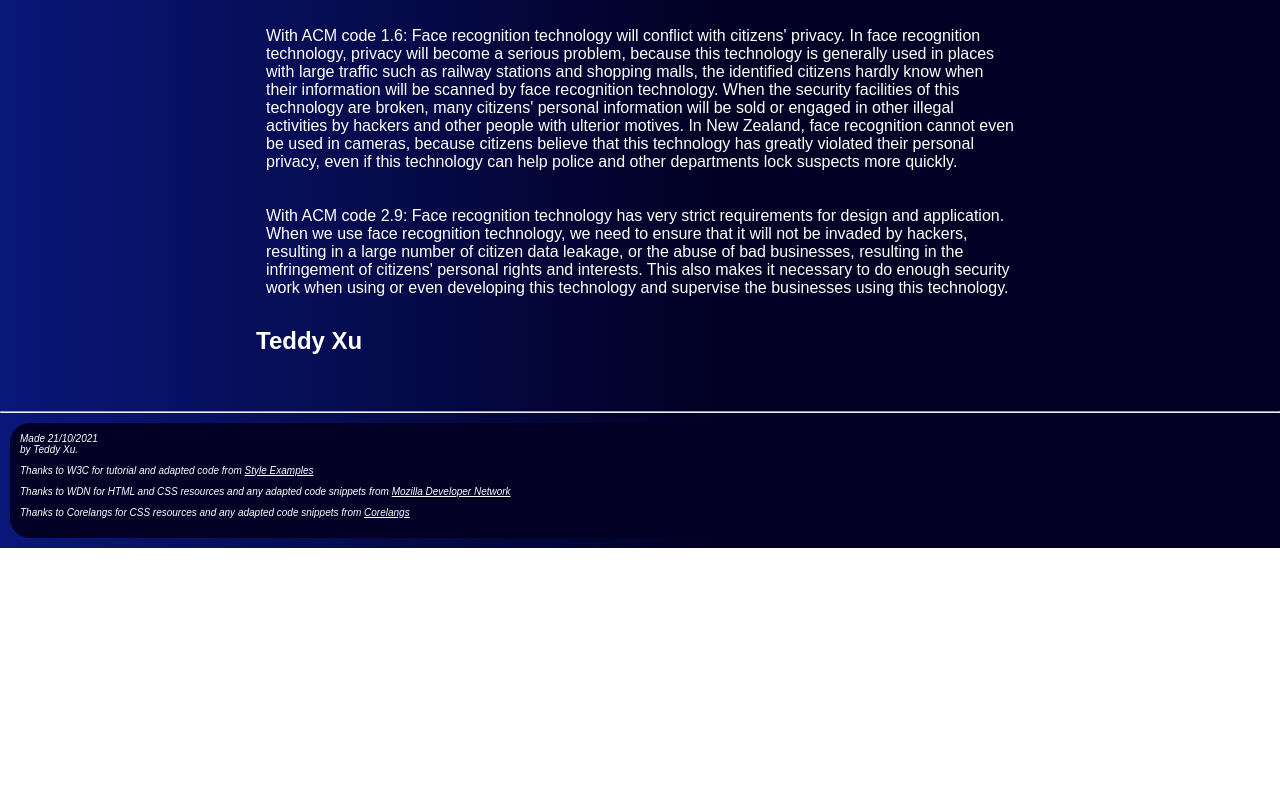
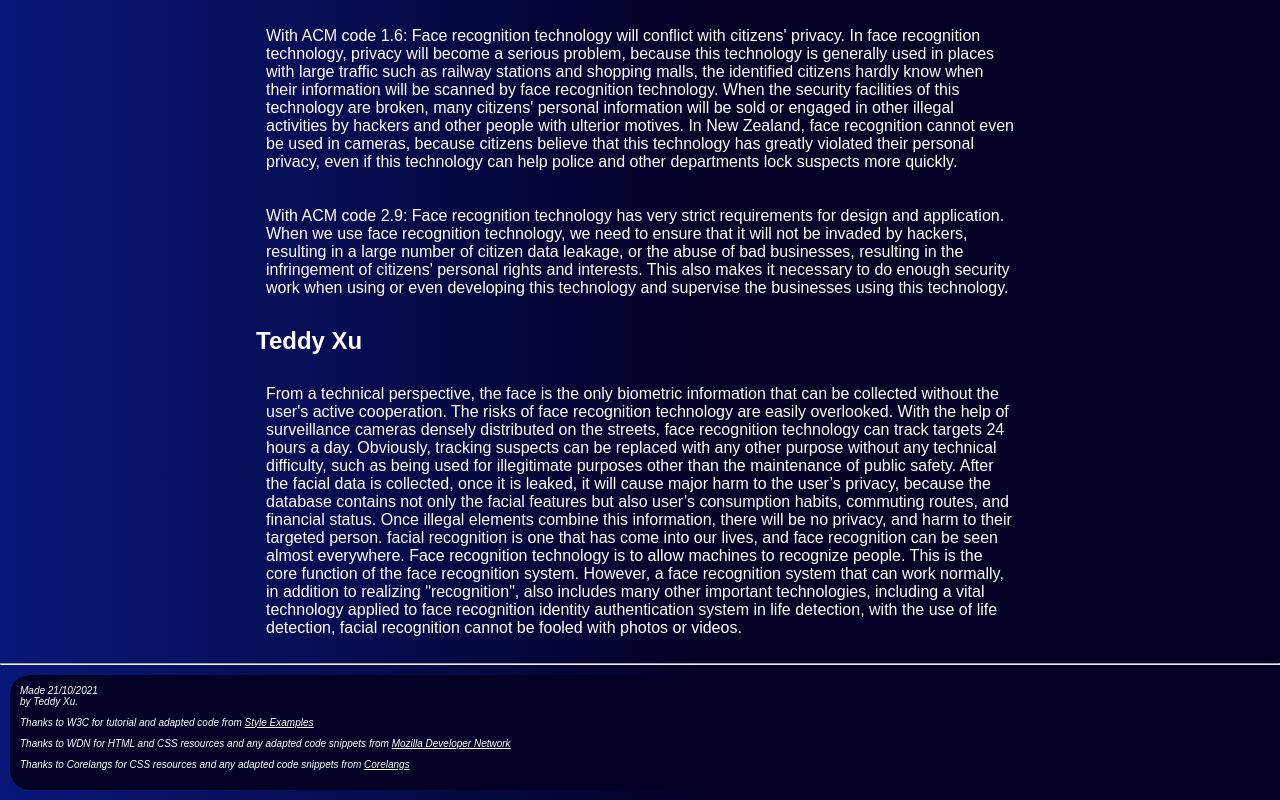
Before and after one commit to Patrick-Ear/COMP501-Group-13, a plain HTML site: page misc/ethics.html in a window 1280 px wide. Shown: the part 1051-1851 px from the top of the page. Before the commit the page ends 1599 px from the top, so only its background shows below. Drawn offline with Linux system fonts and the light colour scheme.

Commit message:
Update ethics.html

```diff
--- a/misc/ethics.html
+++ b/misc/ethics.html
@@ -145,8 +145,12 @@
         </p>
 
 		<h2>Teddy Xu</h2>
-		<p class='text'>
-		</p>
+        <p class='text'>
+            From a technical perspective, the face is the only biometric information that can be collected without the user's active cooperation. The risks of face recognition technology are easily overlooked. With the help of surveillance cameras densely distributed on the streets, face recognition technology can track targets 24 hours a day. Obviously, tracking suspects can be replaced with any other purpose without any technical difficulty, such as being used for illegitimate purposes other than the maintenance of public safety.
+            After the facial data is collected, once it is leaked, it will cause major harm to the user’s privacy, because the database contains not only the facial features but also user’s consumption habits, commuting routes, and financial status. Once illegal elements combine this information, there will be no privacy, and harm to their targeted person.
+            facial recognition is one that has come into our lives, and face recognition can be seen almost everywhere. Face recognition technology is to allow machines to recognize people. This is the core function of the face recognition system. However, a face recognition system that can work normally, in addition to realizing "recognition", also includes many other important technologies, including a vital technology applied to face recognition identity authentication system in life detection, with the use of life detection, facial recognition cannot be fooled with photos or videos.
+
+        </p>
 
     </div>
     <hr />
```
